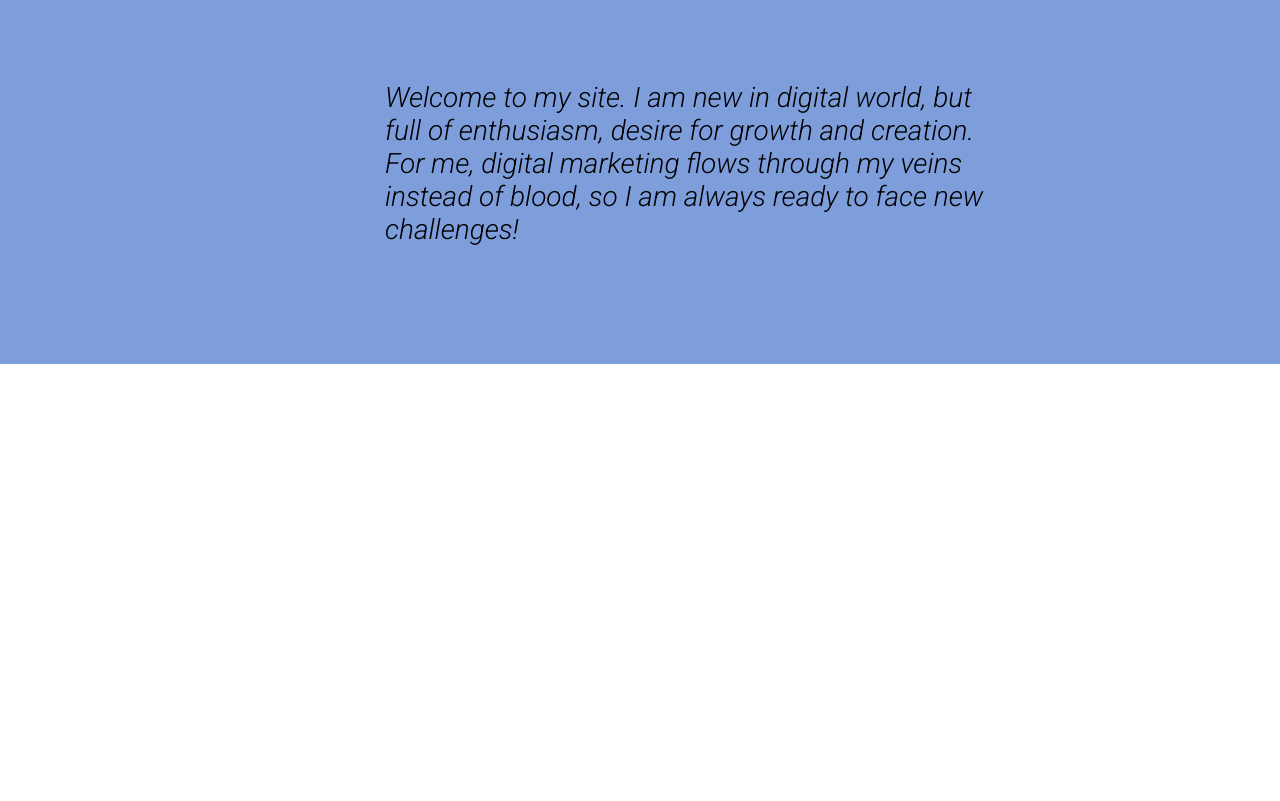
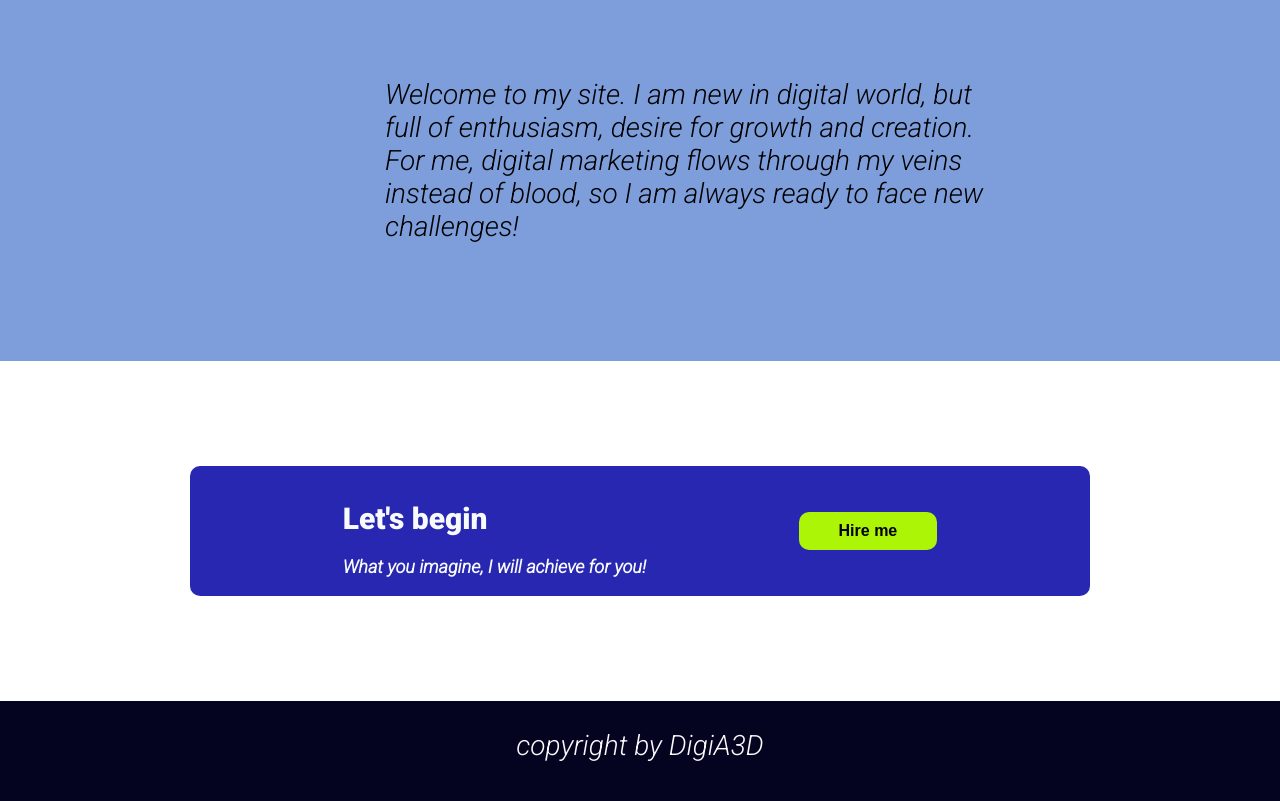
Before and after one commit to digia3d/freelancer, a plain HTML site: page index.html in a window 1280 px wide. Shown: the part 1104-1905 px from the top of the page. Before the commit the page ends 1468 px from the top, so only its background shows below. Drawn offline with Linux system fonts and the light colour scheme; files whose address does not match are found by name.

Commit message:
Add last section and footer, finished css and I checked in the browser what it looks like

```diff
--- a/index.html
+++ b/index.html
@@ -78,6 +78,24 @@
 
 <!--End of the message section-->
 
+<!--Last section and footer-->
+
+<div class="container">
+    <div class="hire">
+        <div class="one-two">
+        <h1 id="one">Let's begin</h1>
+        <p id="two">What you imagine, I will achieve for you!</p>
+        </div>
+        <button>Hire me</button>
+    </div>
+</div>
+
+<footer>
+<div>
+   <p class="footer">copyright by DigiA3D</p>
+</div>
+</footer>
+
 
 </body>
 </html>
--- a/style.css
+++ b/style.css
@@ -50,12 +50,12 @@ li {
 }
 a {
     text-decoration: none;
-    color: #f9fafb;
+    color: var(--color-font);
 }
 .header {
     background-color: #020e1f;
     height: 600px;
-    color: #f9fafb;
+    color:var(--color-font);
 }
 .logo {
     padding-left: 180px;
@@ -90,7 +90,7 @@ p {
 
 }
 button {
-    background: #adf506;
+    background: var(--yellow);
     border: 0;
     font-size: 16px;
     padding: 10px 40px;
@@ -140,7 +140,7 @@ Fixed bug
 
  display: flex;
  height: 400px;
- background-color: #7e9ddb;
+ background-color: var(--light-blue);
  align-items: center;
  justify-content: center;
 
@@ -162,3 +162,46 @@ p {
 /**
 End off third section
 ***/
+
+.hire {
+
+    display: flex;
+    justify-content: space-evenly;
+    align-items: center;
+    height: 130px;
+    width: 900px;
+    background-color:var(--blue);
+    border-radius: 10px;
+
+}
+.one.two {
+    line-height: normal;
+}
+#one {
+    font-size: 30px;
+    font-weight: 900;
+    color: var(--color-font);
+
+}
+#two {
+    font-size: 18px;
+    font-weight: 700;
+    color: var(--color-font);
+}
+button {
+    font-weight: 600;
+}
+footer {
+    display: flex;
+    background-color: var(--dark);
+    justify-content: center;
+
+
+}
+div {
+    height: 100px;
+    font-size: 20px;
+}
+.footer {
+    color: var(--color-font);
+}
```
